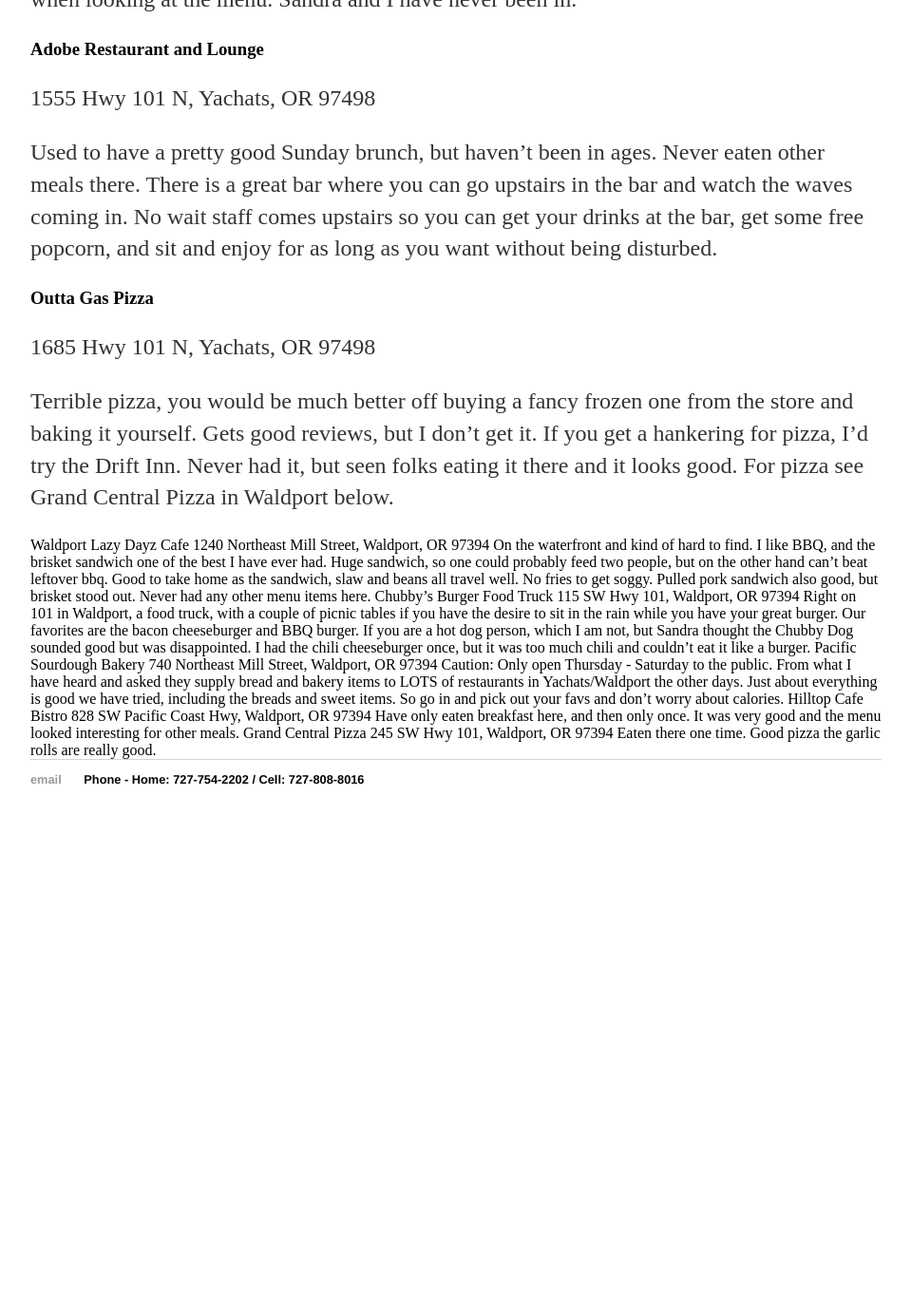
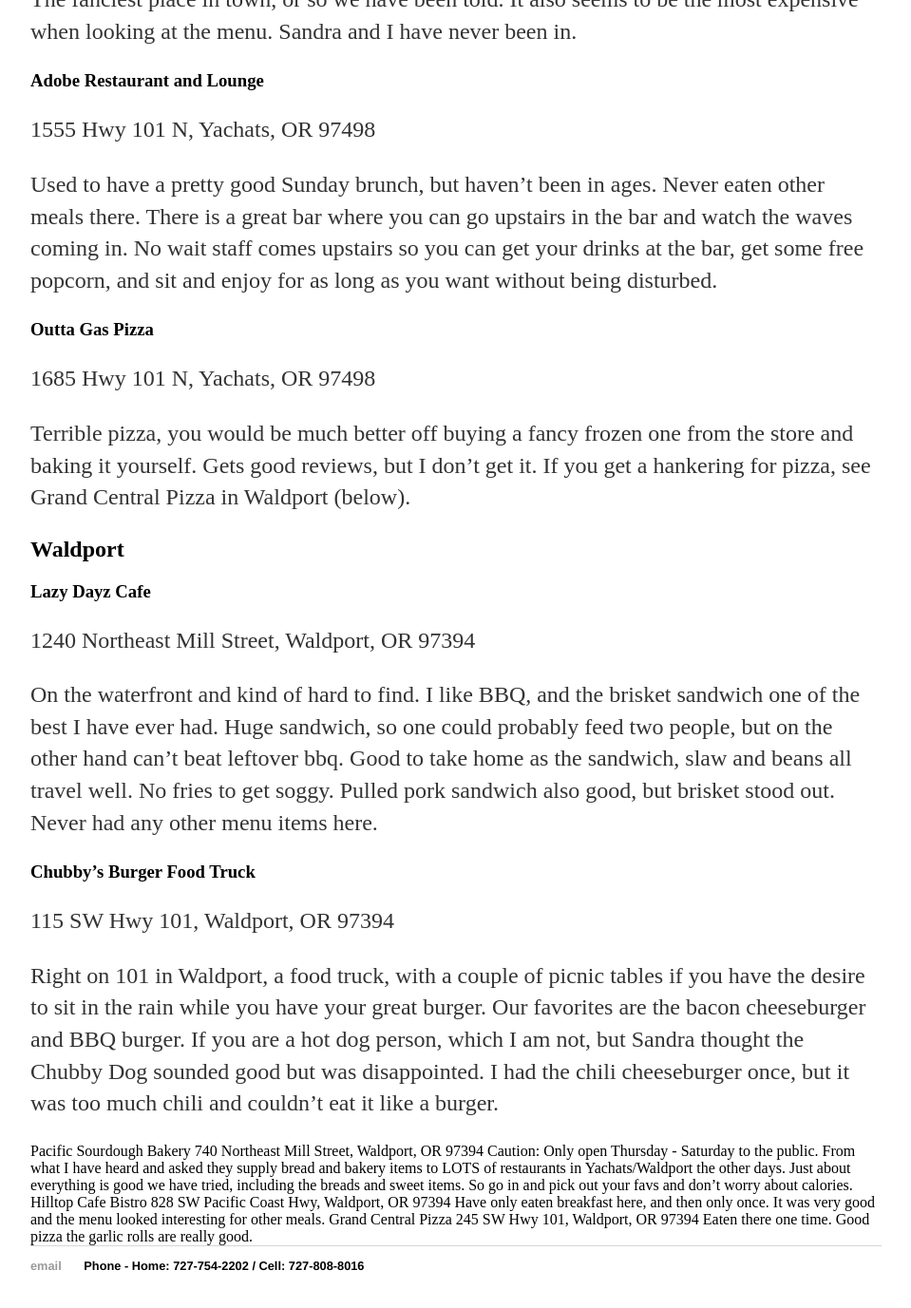
Before and after one commit to mboles/mboles.github.io, a Jekyll site: the page built from restaurants/index.html, in a window 1280 px wide and 1400 px high, scrolled down 2112 px. Shown: the top 1377 px of the window at 95% size, without its empty margins (160-1119 px from the left). Built offline with Jekyll 4.4.1, drawn with Linux system fonts in a browser that asks for light colours; before the commit the page ends 3000 px from its top, so only the background shows below that; some of the changed text lies outside the part shown.

Commit message:
updated restaurant info

```diff
--- a/restaurants/index.html
+++ b/restaurants/index.html
@@ -65,20 +65,20 @@
 
 <h3>Outta Gas Pizza</h3>
 <p>1685 Hwy 101 N, Yachats, OR 97498</p>
-<p>Terrible pizza, you would be much better off buying a fancy frozen one from the store and baking it yourself. Gets good reviews, but I don’t get it. If you get a hankering for pizza, I’d try the Drift Inn. Never had it, but seen folks eating it there and it looks good. For pizza see Grand Central Pizza in Waldport below.</p>
+<p>Terrible pizza, you would be much better off buying a fancy frozen one from the store and baking it yourself. Gets good reviews, but I don’t get it. If you get a hankering for pizza, see Grand Central Pizza in Waldport (below).</p>
 
 
 
-Waldport
-Lazy Dayz Cafe
-1240 Northeast Mill Street, Waldport, OR 97394
+<h2>Waldport</h2>
+<h3>Lazy Dayz Cafe</h3>
+<p>1240 Northeast Mill Street, Waldport, OR 97394</p>
 
-On the waterfront and kind of hard to find. I like BBQ, and the brisket sandwich one of the best I have ever had. Huge sandwich, so one could probably feed two people, but on the other hand can’t beat leftover bbq. Good to take home as the sandwich, slaw and beans all travel well. No fries to get soggy. Pulled pork sandwich also good, but brisket stood out. Never had any other menu items here.
+<p>On the waterfront and kind of hard to find. I like BBQ, and the brisket sandwich one of the best I have ever had. Huge sandwich, so one could probably feed two people, but on the other hand can’t beat leftover bbq. Good to take home as the sandwich, slaw and beans all travel well. No fries to get soggy. Pulled pork sandwich also good, but brisket stood out. Never had any other menu items here.</p>
 
-Chubby’s Burger Food Truck
-115 SW Hwy 101, Waldport, OR 97394
+<h3>Chubby’s Burger Food Truck</h3>
+<p>115 SW Hwy 101, Waldport, OR 97394</p>
 
-Right on 101 in Waldport, a food truck, with a couple of picnic tables if you have the desire to sit in the rain while you have your great burger. Our favorites are the bacon cheeseburger and BBQ burger. If you are a hot dog person, which I am not, but Sandra thought the Chubby Dog sounded good but was disappointed. I had the chili cheeseburger once, but it was too much chili and couldn’t eat it like a burger.
+<p>Right on 101 in Waldport, a food truck, with a couple of picnic tables if you have the desire to sit in the rain while you have your great burger. Our favorites are the bacon cheeseburger and BBQ burger. If you are a hot dog person, which I am not, but Sandra thought the Chubby Dog sounded good but was disappointed. I had the chili cheeseburger once, but it was too much chili and couldn’t eat it like a burger.</p>
 
 
 Pacific Sourdough Bakery
```
Also changed, not shown: other parts of restaurants/index.html (+1 -1 lines).
